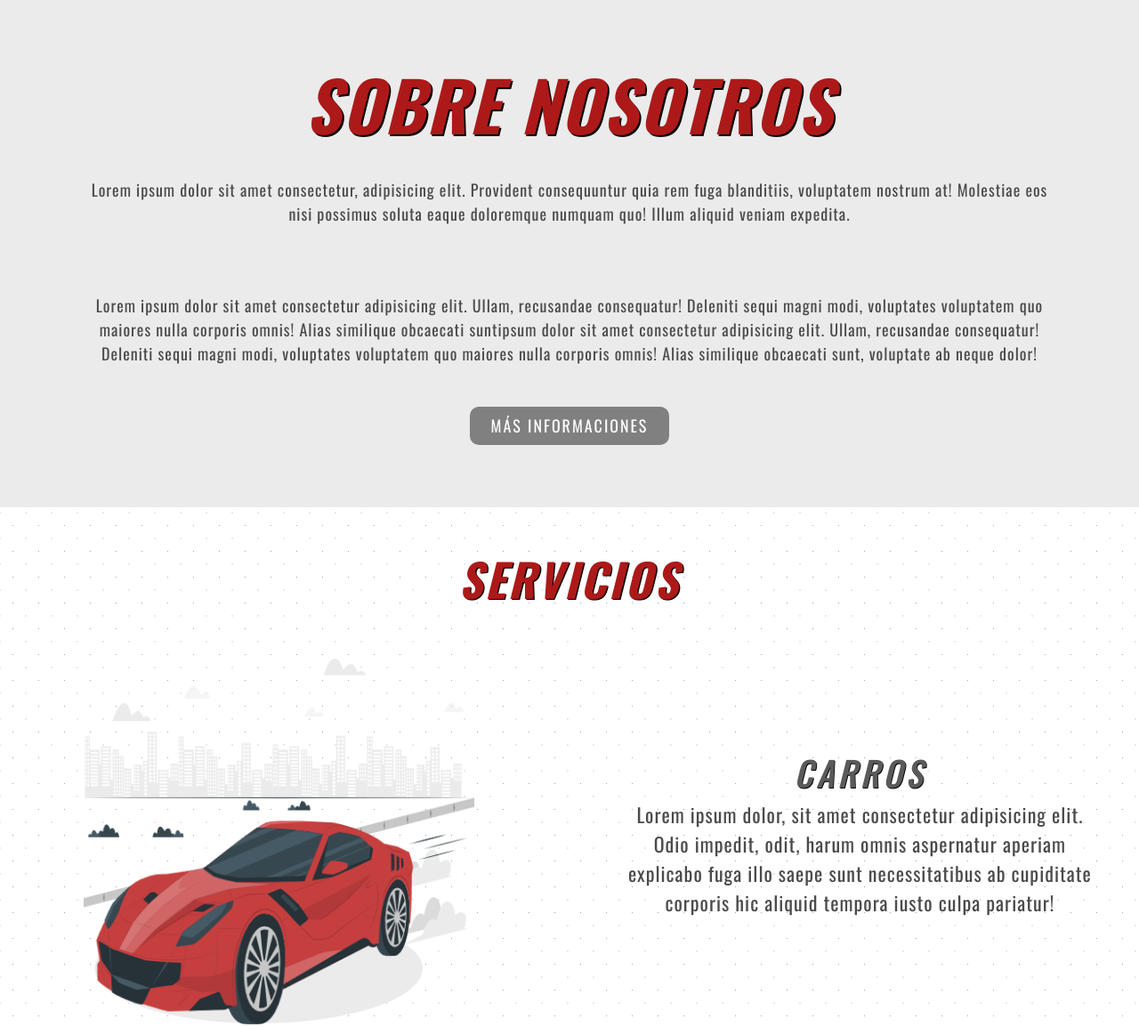
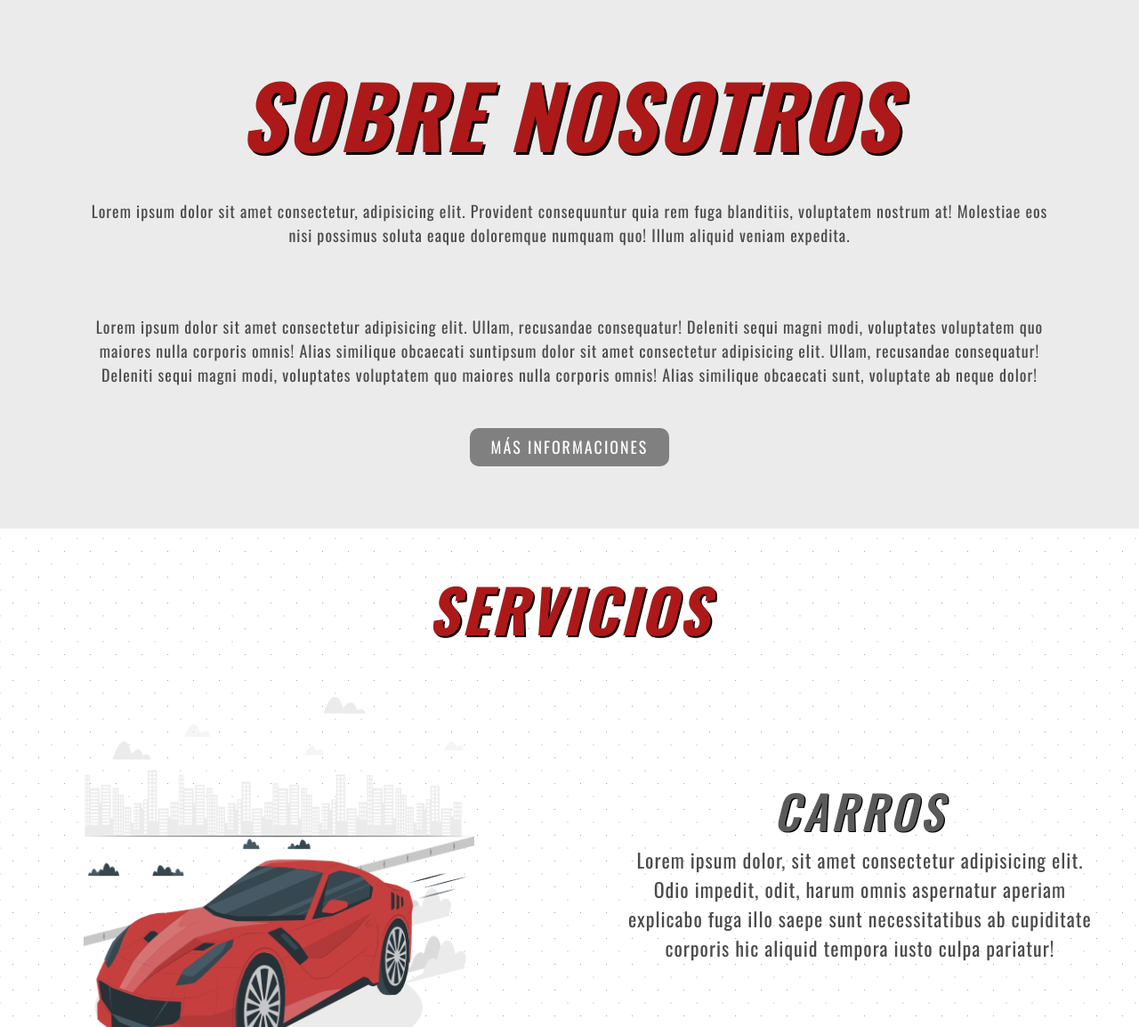
Before and after one commit to javiermata93/ProyectoFinal, a plain HTML site: page index.html in a window 1280 px wide. Shown: the part 497-1651 px from the top of the page at 89% size. Drawn offline with nearby package versions, Linux system fonts and the light colour scheme.

Commit message:
arreglo menu + titulos

```diff
--- a/css/style.css
+++ b/css/style.css
@@ -301,8 +301,8 @@ h1{
     font-style: italic;
     color: rgb(173, 25, 25);
     letter-spacing: 2px;
-    font-size: 6vw;
-    text-shadow: 0.14vw 0.14vw black;
+    font-size: calc(20px + 6vw);
+    text-shadow: calc(1px + 0.14vw) calc(1px + 0.14vw) black;
 }
 
 h2{
@@ -313,8 +313,8 @@ h2{
     font-style: italic;
     color: rgb(173, 25, 25);
     letter-spacing: 3px;
-    font-size: 4vw;
-    text-shadow: 0.1vw 0.1vw black;
+    font-size: calc(16px + 4vw);
+    text-shadow: calc(0.7px + 0.1vw) calc(0.7px + 0.1vw) black;
 }
 
 h3{
@@ -325,8 +325,8 @@ h3{
     font-style: italic;
     color: rgb(90, 90, 90);
     letter-spacing: 4px;
-    font-size: 3vw;
-    text-shadow: 0.06vw 0.06vw black;
+    font-size: calc(14px + 3vw);
+    text-shadow: calc(0.5px + 0.06vw) calc(0.5px + 0.06vw) black;
 }
 
 input, textarea{
@@ -464,6 +464,10 @@ input, textarea{
 
     .header-logo{
         width: 200px;
+    }
+
+    .container-fluid{
+        padding: 0;
     }
 
     nav{
```
